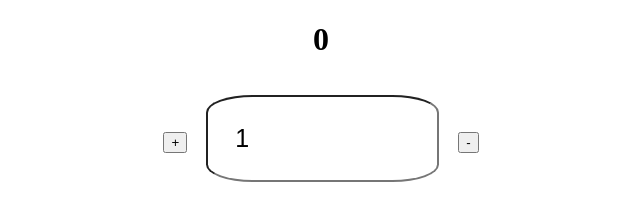
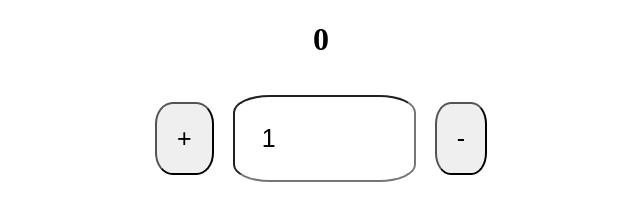
Before and after one commit to jablan08/project-1-assesment, a plain HTML site: page index.html in a window 1280 px wide. Shown: the whole page, without its empty margins (319-959 px from the left). Drawn offline with Linux system fonts and the light colour scheme.

Commit message:
added css, finished assesment

```diff
--- a/css/main.css
+++ b/css/main.css
@@ -6,6 +6,17 @@ body {
     padding: 27px;
     margin: 15px;
     font-size: 25px;
-    width: 7em;
+    width: 5em;
     border-radius: 20%;
 }
+
+button {
+    font-size: 25px;
+    padding: 20px;
+    border-radius: 30%;
+}
+
+button:hover {
+    background-color: grey;
+    color: white;
+}
```
